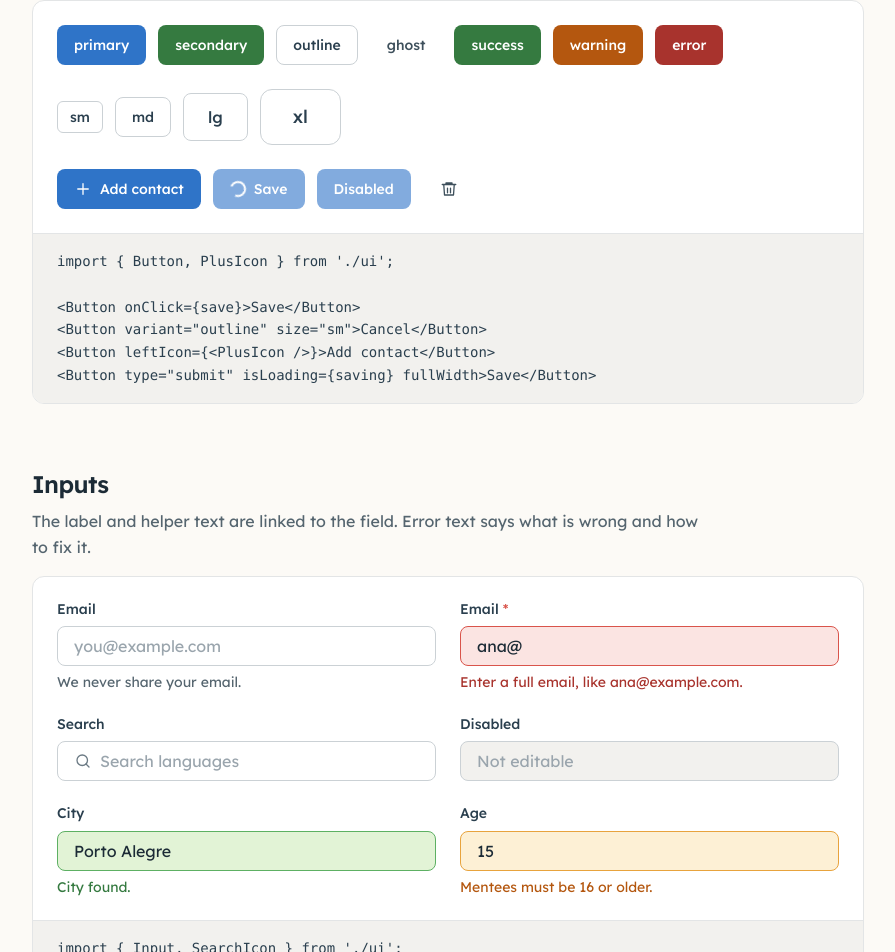
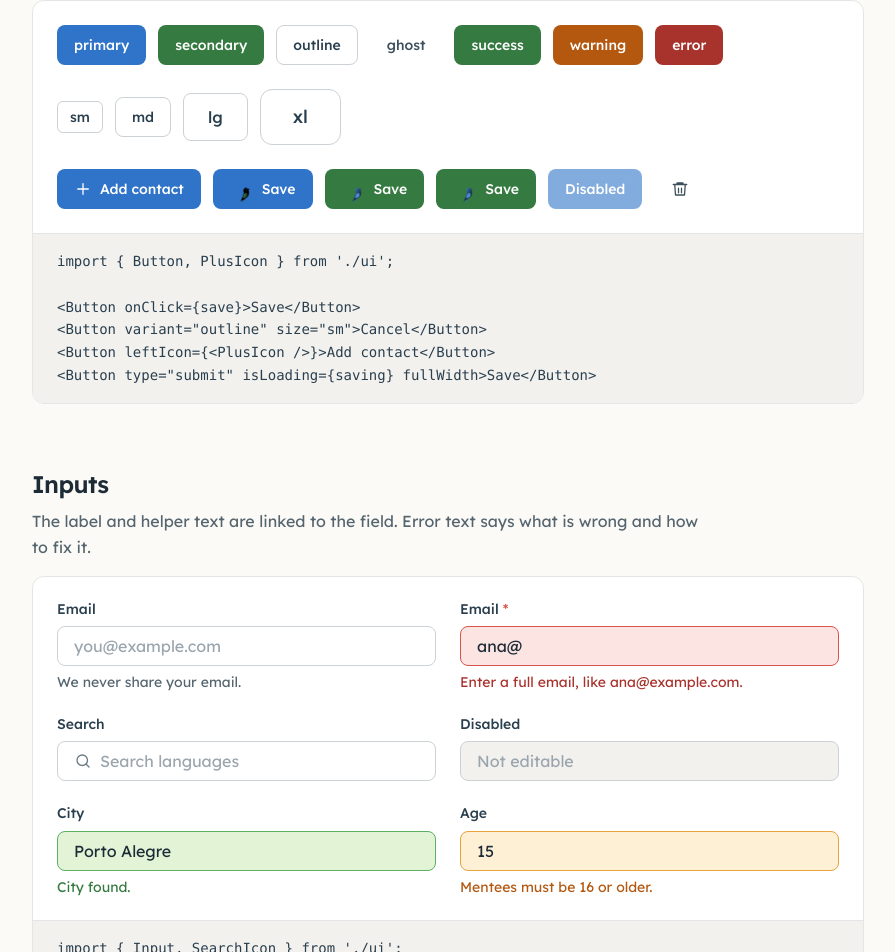
Before and after one commit to thiagolovato/react-typescript-redux-boilerplate, a React (Vite) app: page /design-system in a window 1280 px wide. Shown: the part 3609-4561 px from the top of the page, without its empty margins (320-1215 px from the left). Built offline with nearby package versions, Linux system fonts and the light colour scheme; sample sign-in values are in the browser's storage; what axios-retry would draw is missing.

Commit message:
feat: loading button shows a bird flying a loop
The spinner becomes the logo bird doing a backflip loop. The mentee bird by
default; the mentor bird on secondary and success, where green on green fades.
Bird moves to components/ui and is shared with the 404 page.

```diff
--- a/src/components/NotFound.tsx
+++ b/src/components/NotFound.tsx
@@ -1,7 +1,6 @@
 import { useState } from 'react';
 import { Link } from 'react-router';
-import { LanguageToggle } from './ui';
-import { Bird } from './notFound/Bird';
+import { Bird, LanguageToggle } from './ui';
 import { useI18n } from '../hooks/useI18n';
 import { useAppSelector } from '../redux/hooks';
 import { homePathFor } from '../constants/auth';
--- a/src/components/designSystem/DesignSystem.tsx
+++ b/src/components/designSystem/DesignSystem.tsx
@@ -198,6 +198,8 @@ export function DesignSystem() {
             <div className="flex flex-wrap items-center gap-3">
               <Button leftIcon={<PlusIcon />}>{t('designSystem.demo.addContact')}</Button>
               <Button isLoading>{t('common.save')}</Button>
+              <Button variant="secondary" isLoading>{t('common.save')}</Button>
+              <Button variant="success" isLoading>{t('common.save')}</Button>
               <Button disabled>{t('designSystem.demo.disabled')}</Button>
               <Button variant="ghost" aria-label={t('common.remove')} title={t('common.remove')}>
                 <TrashIcon />
--- a/src/components/notFound/Bird.tsx
+++ b/src/components/ui/Bird.tsx
@@ -53,7 +53,7 @@ export function Bird({ role, flapping = false, className = '' }: BirdProps) {
           C98 56 88 72 70 78 C52 84 30 84 6 84 Z"
         fill={`url(#${bodyId})`}
       />
-      <g className={flapping ? 'nf-flap' : undefined}>
+      <g className={flapping ? 'bird-flap' : undefined}>
         <path d="M34 70 C42 52 58 44 72 48 C82 52 80 64 70 72 C58 80 44 78 34 70 Z" fill={`url(#${wingId})`} />
       </g>
       <circle cx="86" cy="26" r="4" fill="var(--color-neutral-800)" />
--- a/src/components/ui/Button.tsx
+++ b/src/components/ui/Button.tsx
@@ -1,4 +1,5 @@
 import React from 'react';
+import { Bird } from './Bird';
 
 type ButtonVariant = 'primary' | 'secondary' | 'outline' | 'ghost' | 'success' | 'warning' | 'error';
 type ButtonSize = 'sm' | 'md' | 'lg' | 'xl';
@@ -50,12 +51,21 @@ export function Button({
       disabled={disabled || isLoading}
       aria-busy={isLoading || undefined}
       className={`inline-flex items-center justify-center gap-2 border font-medium
-        whitespace-nowrap transition-colors disabled:cursor-not-allowed disabled:opacity-60
-        ${variantClasses[variant]} ${sizeClasses[size]} ${fullWidth ? 'w-full' : ''} ${className}`}
+        whitespace-nowrap transition-colors disabled:cursor-not-allowed
+        ${isLoading ? '' : 'disabled:opacity-60'} ${variantClasses[variant]} ${sizeClasses[size]} ${fullWidth ? 'w-full' : ''} ${className}`}
       {...props}
     >
       {isLoading ? (
-        <span aria-hidden="true" className="size-4 animate-spin rounded-full border-2 border-current border-t-transparent" />
+        // A bird doing a loop: it starts upright at the bottom and turns with the circle, counterclockwise, so it
+        // points up on the right, flies upside down on top and points down on the left. The mentee bird by default;
+        // the mentor bird on the green buttons (secondary, success), where green on green would fade.
+        <span aria-hidden="true" className="bird-loop relative size-6 shrink-0">
+          <Bird
+            role={variant === 'secondary' || variant === 'success' ? 'MENTOR' : 'MENTEE'}
+            flapping
+            className="absolute bottom-0 left-1/2 w-4 -translate-x-1/2"
+          />
+        </span>
       ) : leftIcon}
       {children}
       {!isLoading && rightIcon}
--- a/src/components/ui/index.ts
+++ b/src/components/ui/index.ts
@@ -6,6 +6,7 @@ export { LanguageToggle } from './LanguageToggle';
 export { TextArea } from './TextArea';
 export { Select } from './Select';
 export { RoleBird } from './RoleBird';
+export { Bird } from './Bird';
 export { ApiErrorAlert } from './ApiErrorAlert';
 export {
   PlusIcon, TrashIcon, HomeIcon, UserIcon, SearchIcon, CalendarIcon, LogoutIcon, MenuIcon, PanelIcon,
--- a/src/index.css
+++ b/src/index.css
@@ -88,6 +88,36 @@
   }
 }
 
+/* Bird (components/ui/Bird.tsx): wing beat while flying, and the loop the loading button shows. */
+@layer components {
+  .bird-flap {
+    transform-box: fill-box;
+    transform-origin: 85% 20%;
+    animation: bird-flap 160ms ease-in-out infinite alternate;
+  }
+
+  /* Counterclockwise circle. */
+  .bird-loop {
+    animation: bird-loop 1.1s linear infinite;
+  }
+}
+
+@keyframes bird-flap {
+  from { rotate: -10deg; }
+  to { rotate: 40deg; }
+}
+
+@keyframes bird-loop {
+  to { rotate: -360deg; }
+}
+
+/* The loop stays: it tells the user the button is working. Only the wing beat stops. */
+@media (prefers-reduced-motion: reduce) {
+  .bird-flap {
+    animation: none;
+  }
+}
+
 /*
  * 404 page (NotFound.tsx). The only decorative motion in the app: the mentee bird circles the 0 of 404 and the
  * mentor looks around on the branch. The orbit is two eased translations a quarter turn apart, which draws an
@@ -130,13 +160,7 @@
     animation: nf-face 3.2s step-end infinite;
   }
 
-  .nf-flap {
-    transform-box: fill-box;
-    transform-origin: 85% 20%;
-    animation: nf-flap 160ms ease-in-out infinite alternate;
-  }
-
-  .nf-flap-brief .nf-flap {
+  .nf-flap-brief .bird-flap {
     animation-iteration-count: 8;
   }
 
@@ -191,11 +215,6 @@
   from { opacity: 0; }
 }
 
-@keyframes nf-flap {
-  from { rotate: -10deg; }
-  to { rotate: 40deg; }
-}
-
 @keyframes nf-land {
   from { opacity: 0; translate: 2rem -9rem; }
 }
@@ -209,7 +228,6 @@
   .nf-orbit-x,
   .nf-orbit-y,
   .nf-face,
-  .nf-flap,
   .nf-land {
     animation: none;
   }
```
Also changed, not shown: 1 other file (tests, documents, lock files or other folders).
